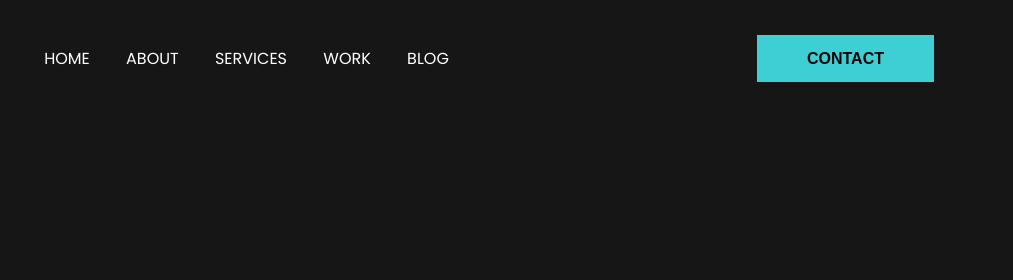
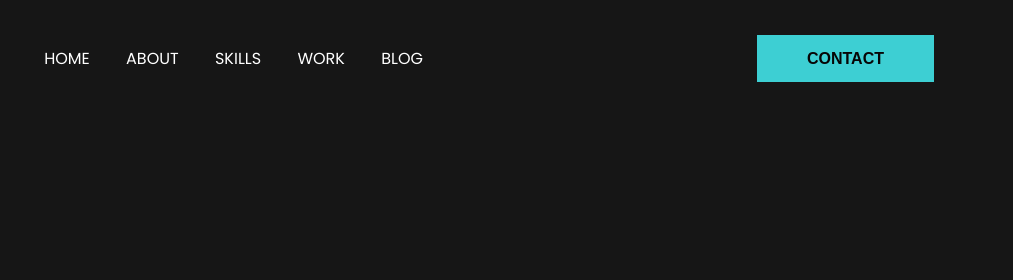
Before and after one commit to Niraj-Suryavanshi/n-suryavanshi.github.io, a plain HTML site: page index.html in a window 1280 px wide. Shown: the top 280 px of the page, 267-1280 px from the left. Drawn offline with nearby package versions, Linux system fonts and the light colour scheme.

Commit message:
Update index.html

```diff
--- a/index.html
+++ b/index.html
@@ -24,7 +24,7 @@
             <ul>
                 <li><a href="#">Home</a></li>
                 <li><a href="#about">About</a></li>
-                <li> <a href="#services">Services</a></li>
+                <li> <a href="#services">Skills</a></li>
                 <li> <a href="#work">Work</a></li>
                 <li><a href="#blog">Blog</a></li>
             </ul>
@@ -39,7 +39,7 @@
                         <div>
                             <a href="#">Home</a>
                             <a href="#about">About</a>
-                            <a href="#services">Services</a>
+                            <a href="#services">Skills</a>
                             <a href="#work">Work</a>
                             <a href="#blog">Blog</a>
                         </div>
```
